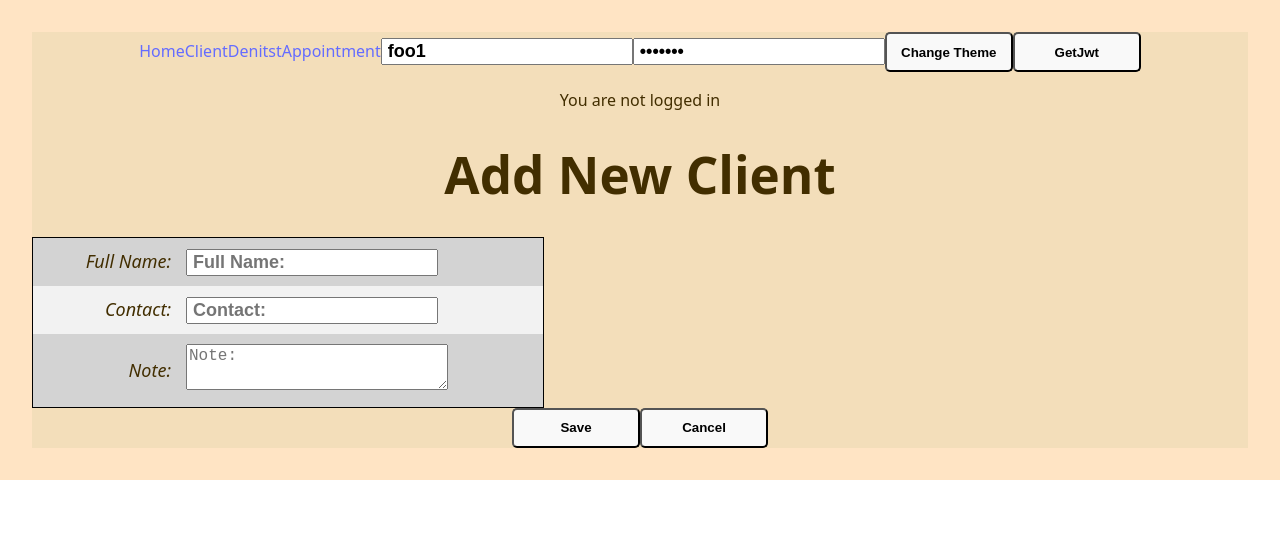
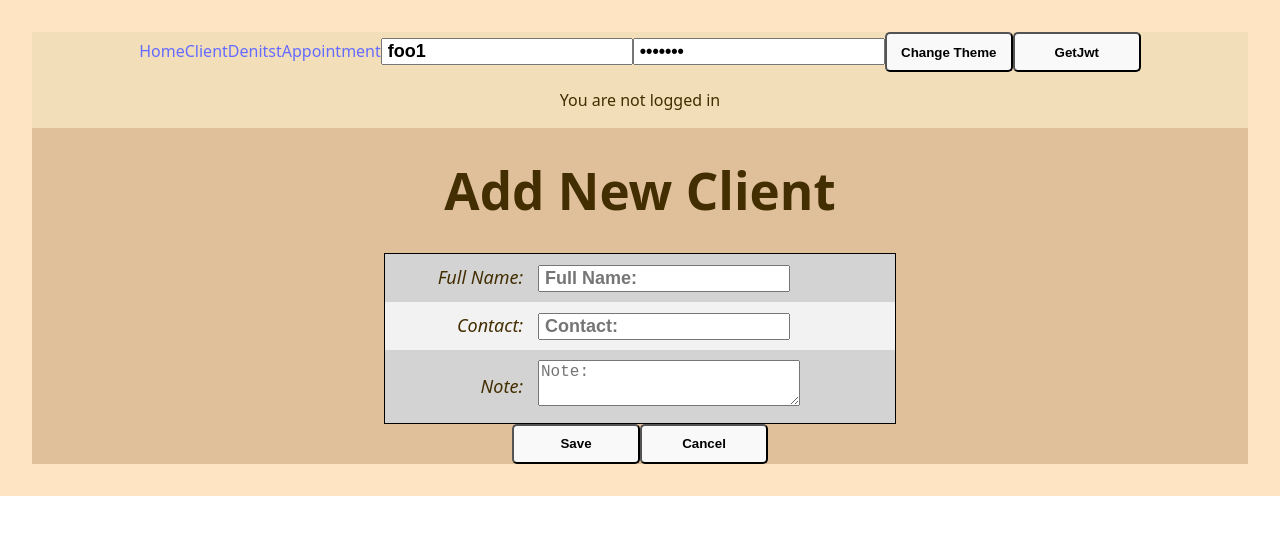
Before and after one commit to Deki1973/dentistfe, a React (Vite) app: page /addNewClient in a window 1280 px wide. Shown: the top 534 px of the page. Built offline with nearby package versions, Linux system fonts and the light colour scheme.

Commit message:
Improve style

```diff
--- a/src/pages/AddNewClient.jsx
+++ b/src/pages/AddNewClient.jsx
@@ -1,6 +1,7 @@
 import { useState } from "react";
 import { useJwt } from "../contexts/JwtContext";
 import { useNavigate } from "react-router-dom";
+import "../styles/AddNewClient.scss"
 
 
 const AddNewClient = () => {
--- a/src/styles/AddNewClient.scss
+++ b/src/styles/AddNewClient.scss
@@ -1,5 +1,6 @@
 .addNewClient{
-display: flex;
-flex-direction: column;
-align-items: center;
+    display: flex;
+    flex-direction: column;
+    align-items: center;
+    background-color: rgb(223, 192, 155);
 }
```
